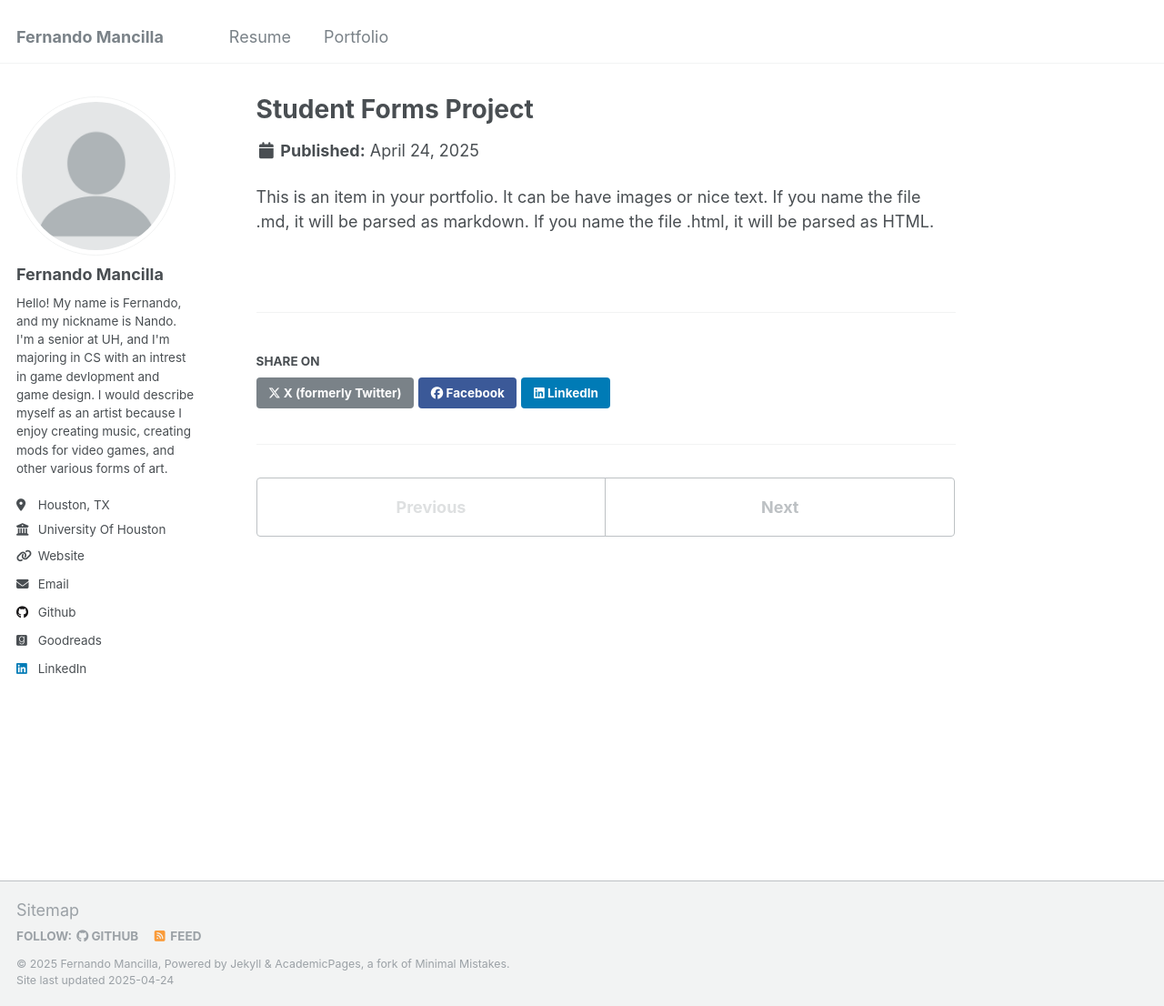
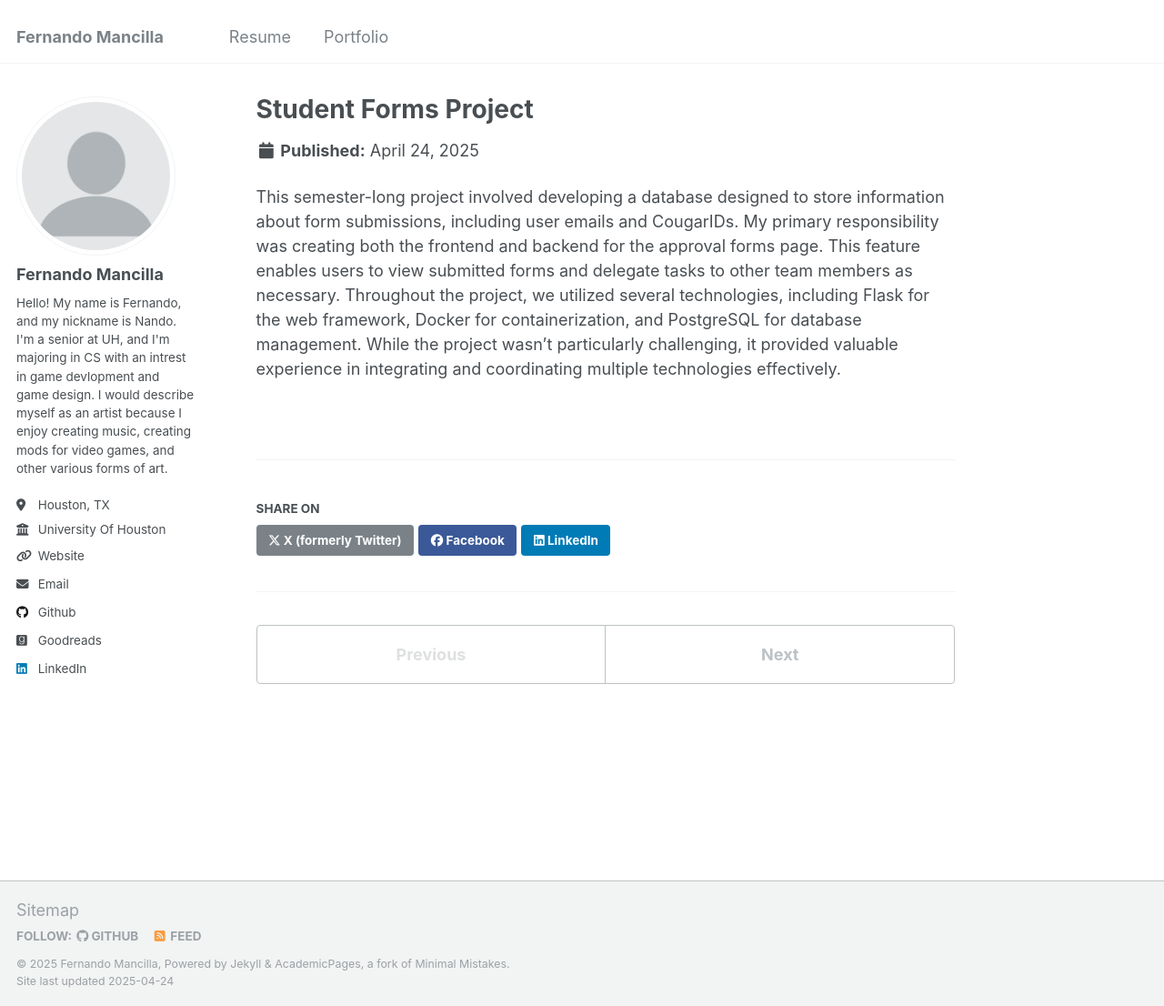
Before and after one commit to FerMan2001/FerMan2001.github.io, a Jekyll site: the page built from _portfolio/portfolio-1.md, in a window 1280 px wide and 1106 px high. Shown: the whole window at 91% size. Built offline with Jekyll 4.4.1, drawn with Linux system fonts in a browser that asks for light colours.

Commit message:
Update portfolio-1.md

```diff
--- a/_portfolio/portfolio-1.md
+++ b/_portfolio/portfolio-1.md
@@ -4,5 +4,4 @@ excerpt: "Video Link to the Project I Worked on<br><a href='https://youtu.be/Dgu
 collection: portfolio
 ---
 
-
-This is an item in your portfolio. It can be have images or nice text. If you name the file .md, it will be parsed as markdown. If you name the file .html, it will be parsed as HTML.
+This semester-long project involved developing a database designed to store information about form submissions, including user emails and CougarIDs. My primary responsibility was creating both the frontend and backend for the approval forms page. This feature enables users to view submitted forms and delegate tasks to other team members as necessary. Throughout the project, we utilized several technologies, including Flask for the web framework, Docker for containerization, and PostgreSQL for database management. While the project wasn't particularly challenging, it provided valuable experience in integrating and coordinating multiple technologies effectively.
```
